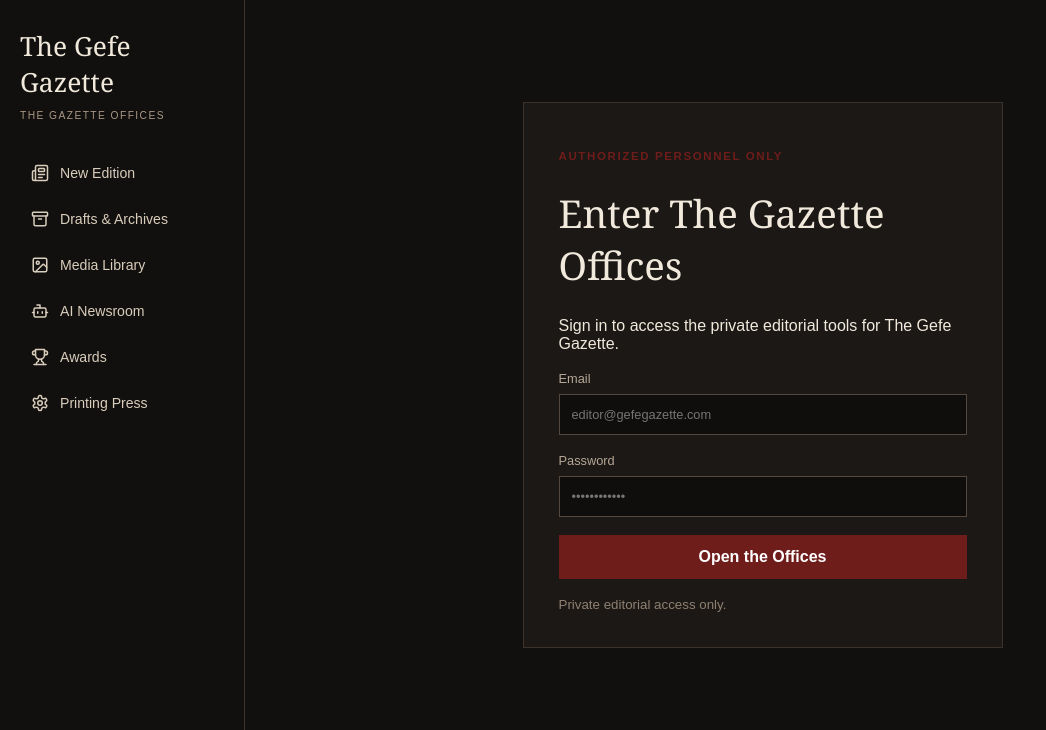
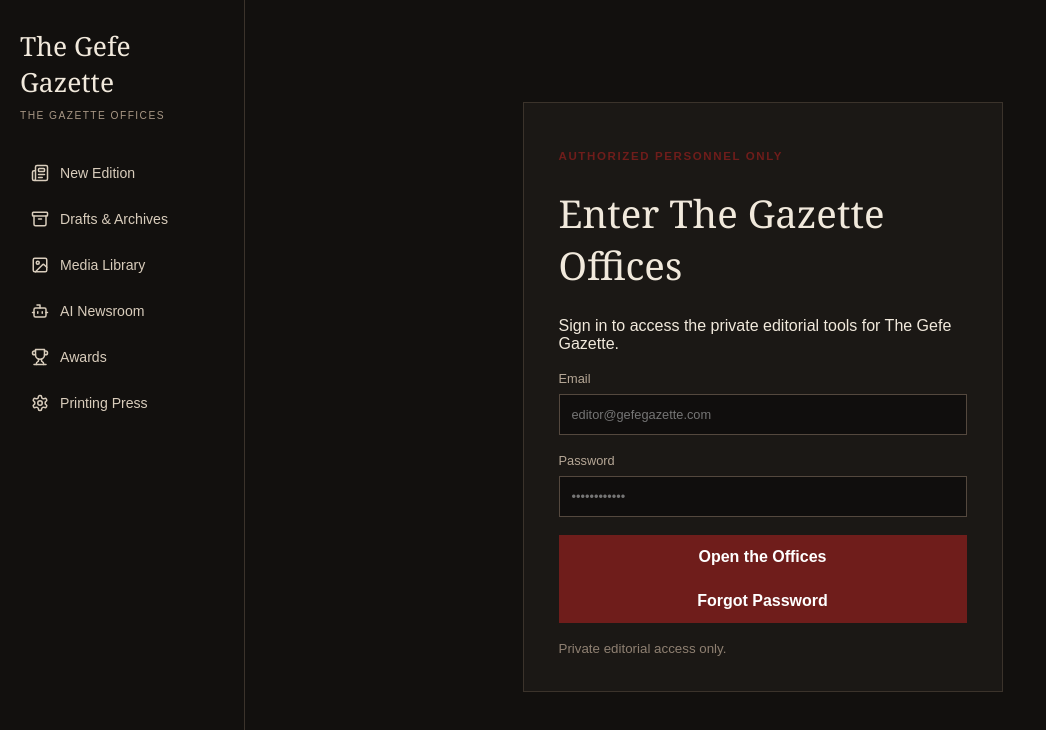
Before and after one commit to TheGefeGazette/Volume8, a Next.js app: page /offices/login in a window 1280 px wide. Shown: the top 730 px of the page, without its empty margins (0-1046 px from the left). Built offline with nearby package versions, Linux system fonts and the light colour scheme.

Commit message:
Add Gazette password recovery flow

```diff
--- a/app/offices/login/actions.ts
+++ b/app/offices/login/actions.ts
@@ -26,3 +26,34 @@ export async function login(formData: FormData) {
 
   redirect("/offices");
 }
+
+export async function sendPasswordReset(formData: FormData) {
+  const supabase = await createClient();
+
+  const email = formData.get("email");
+
+  if (typeof email !== "string" || !email.trim()) {
+    redirect(
+      `/offices/login?error=${encodeURIComponent(
+        "Please enter your email address."
+      )}`
+    );
+  }
+
+  const { error } = await supabase.auth.resetPasswordForEmail(email, {
+    redirectTo:
+      "https://volume8.vercel.app/offices/reset-password",
+  });
+
+  if (error) {
+    redirect(
+      `/offices/login?error=${encodeURIComponent(error.message)}`
+    );
+  }
+
+  redirect(
+    `/offices/login?success=${encodeURIComponent(
+      "Password reset email sent."
+    )}`
+  );
+}
--- a/app/offices/login/page.tsx
+++ b/app/offices/login/page.tsx
@@ -1,4 +1,4 @@
-import { login } from "./actions";
+import { login, sendPasswordReset } from "./actions";
 
 type LoginPageProps = {
   searchParams: Promise<{
@@ -44,6 +44,14 @@ export default async function LoginPage({
         {error ? <p role="alert">{error}</p> : null}
 
         <button type="submit">Open the Offices</button>
+
+        <button
+          type="submit"
+          formAction={sendPasswordReset}
+          className="office-secondary"
+        >
+          Forgot Password
+        </button>
       </form>
 
       <small>Private editorial access only.</small>
```
